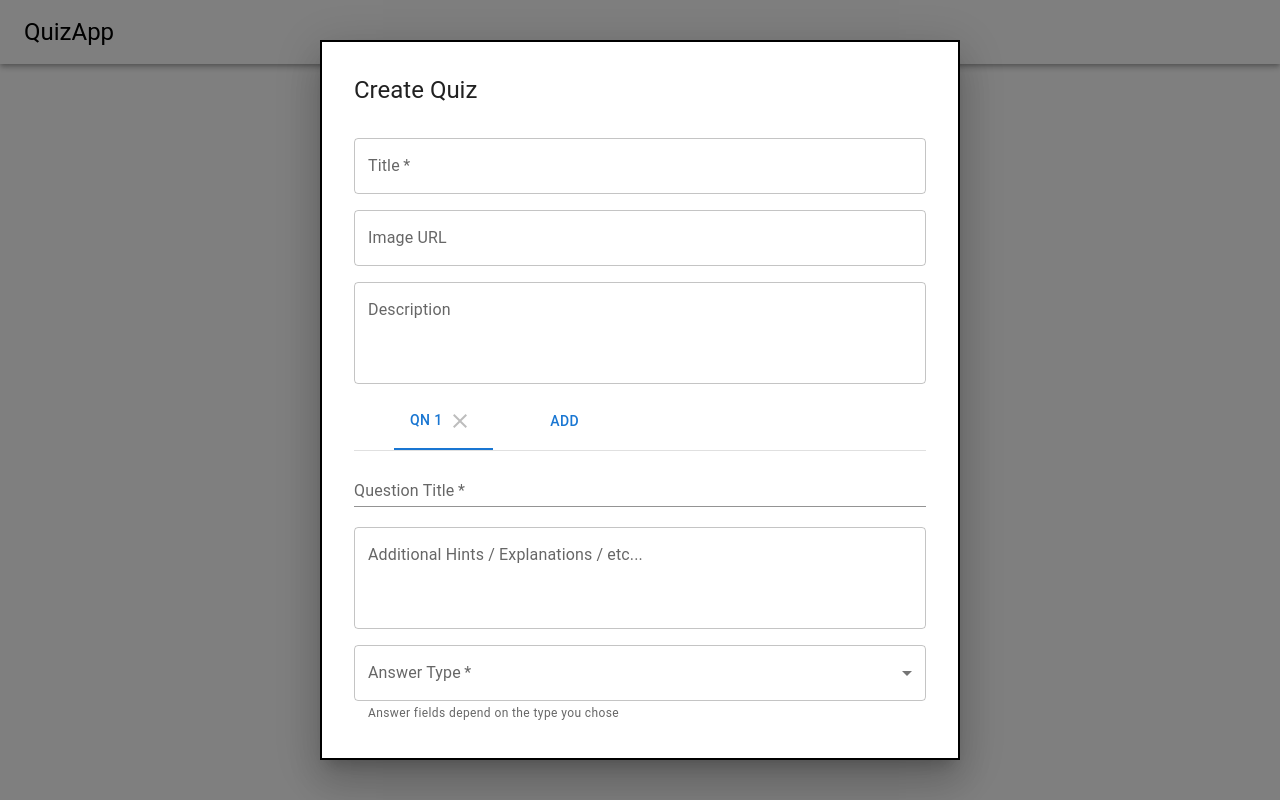
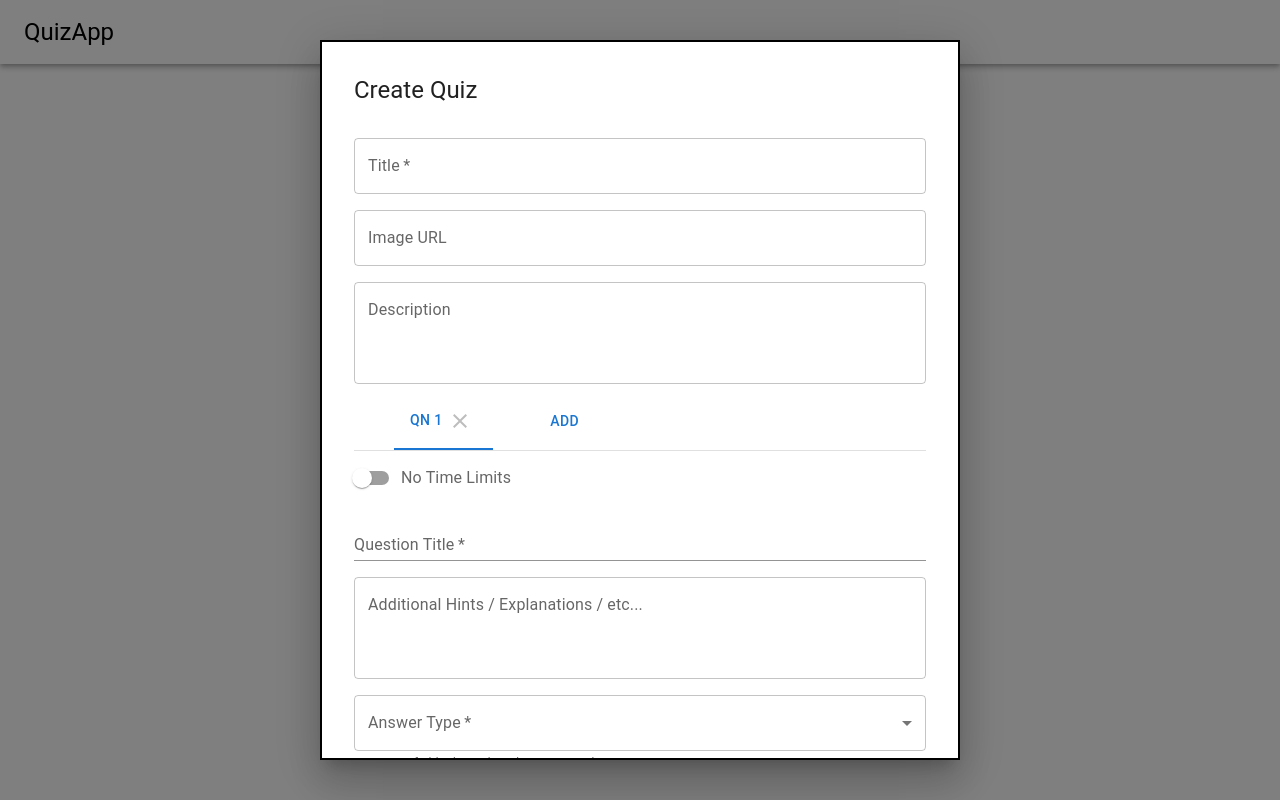
Before and after one commit to hiyodev/quiz-app, a React (Create React App) app: page / in a window 1280 px wide. Both pictures are taken after a click on the button "CREATE QUIZ". Built offline with nearby package versions, Linux system fonts and the light colour scheme.

Commit message:
Added Time Limit Toggle

```diff
--- a/src/components/Tabs/QuestionTabs.jsx
+++ b/src/components/Tabs/QuestionTabs.jsx
@@ -17,6 +17,8 @@ import {
   FormGroup,
   Checkbox,
   RadioGroup,
+  Switch,
+  Typography,
 } from "@mui/material";
 import { TabList, TabPanel, TabContext } from "@mui/lab";
 import { Clear } from "@mui/icons-material";
@@ -70,6 +72,8 @@ function QuestionTabs(props) {
       ...qnFormData,
       {
         id: newId,
+        timeLimit: false,
+        timeDuration: "00:00",
         question: "",
         explanation: "",
         answerType: "",
@@ -168,8 +172,35 @@ function QuestionTabs(props) {
       >
         <Grid container spacing={2}>
           <Grid item xs={12}>
+            <FormGroup row>
+              <FormControlLabel
+                control={
+                  <Switch
+                    checked={currQn.timeLimit}
+                    onChange={(e) =>
+                      onTabDataChangeHandler(
+                        "timeLimit",
+                        index,
+                        e.target.checked
+                      )
+                    }
+                  />
+                }
+                label={
+                  currQn.timeLimit ? (
+                    <Typography>Test</Typography>
+                  ) : (
+                    <Typography color={"text.secondary"}>
+                      No Time Limits
+                    </Typography>
+                  )
+                }
+                sx={{ paddingTop: 1 }}
+              />
+            </FormGroup>
+          </Grid>
+          <Grid item xs={12}>
             <TextField
-              margin="dense"
               id="qns-field"
               name="qns-field"
               label="Question Title"
```
